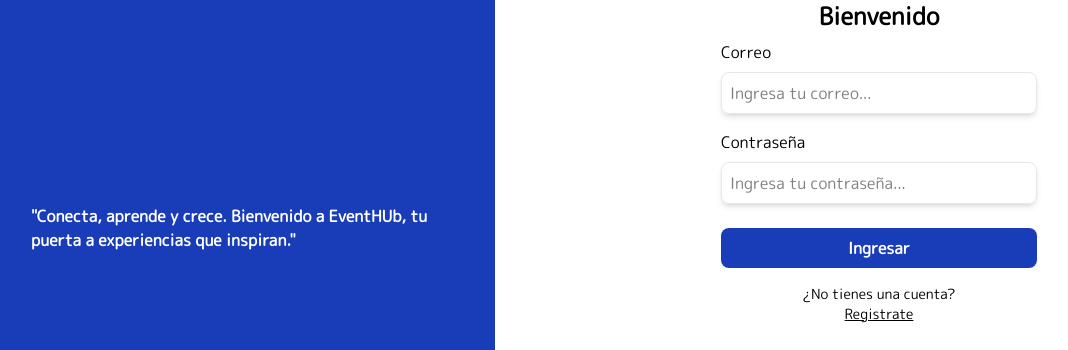
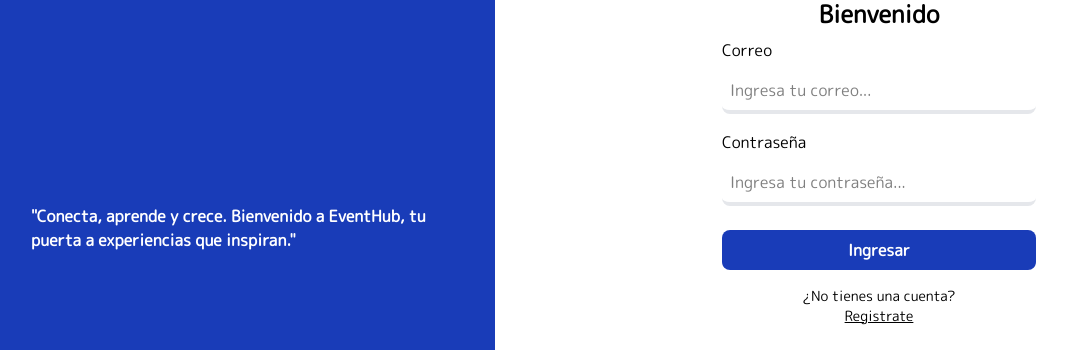
Before and after one commit to poll7872/event-hub, a React (Vite) app in the folder frontend/: page /login in a window 1280 px wide. Shown: the part 244-594 px from the top of the page, without its empty margins (17-1085 px from the left). Built offline with nearby package versions, Linux system fonts and the light colour scheme.

Commit message:
Modified inputs Login

```diff
--- a/frontend/src/components/auth/LoginForm.jsx
+++ b/frontend/src/components/auth/LoginForm.jsx
@@ -14,7 +14,7 @@
             id="email"
             name="email"
             type="text"
-            className="p-2 rounded-lg border border-gray-200 focus:outline focus:outline-blue-800 shadow-md"
+            className="p-2 rounded-lg border-b-4 border-gray-200 outline-none focus:border-blue-800"
           />
         </div>
         <div className="mb-2 grid gap-2">
@@ -24,7 +24,7 @@
             id="password"
             name="password"
             type="password"
-            className="p-2 rounded-lg border border-gray-200 focus:outline focus:outline-blue-800 shadow-md"
+            className="p-2 rounded-lg border-b-4 border-gray-200 outline-none focus:border-blue-800"
           />
         </div>
         <button
--- a/frontend/src/pages/public/Login.jsx
+++ b/frontend/src/pages/public/Login.jsx
@@ -5,7 +5,7 @@
     <div className="flex">
       <div className="bg-blue-800 text-white bg-[url(/logo.png)] w-lg h-screen bg-no-repeat bg-top">
         <p className="w-auto p-12 font-bold relative top-100">
-          "Conecta, aprende y crece. Bienvenido a EventHUb, tu puerta a
+          "Conecta, aprende y crece. Bienvenido a EventHub, tu puerta a
           experiencias que inspiran."
         </p>
       </div>
```
